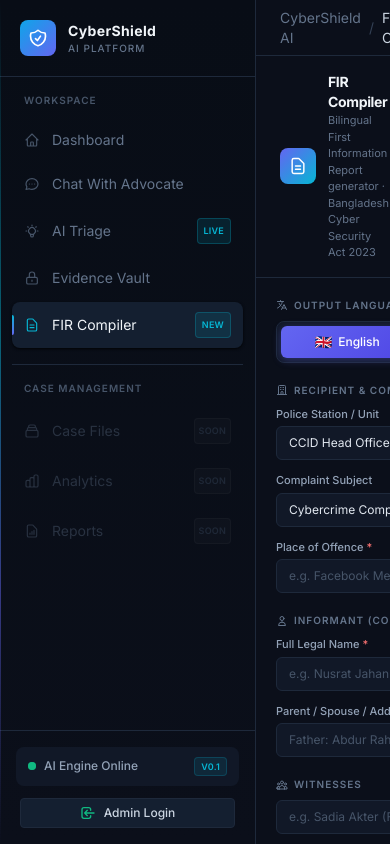
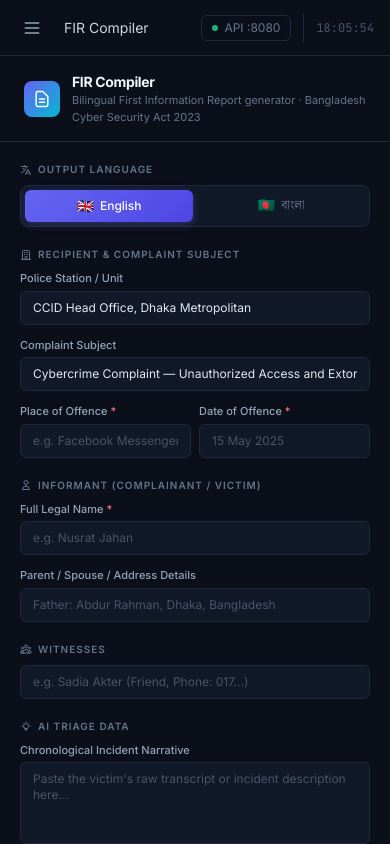
Before and after one commit to Shahrear002/cybershield-ai, a Nuxt app in the folder client/: page /fir-compiler in a window 390 px wide. Built offline with nearby package versions, Linux system fonts and the light colour scheme.

Commit message:
feat: implement initial frontend shell with landing, vault evidence upload, and FIR compiler pages

```diff
--- a/client/layouts/default.vue
+++ b/client/layouts/default.vue
@@ -1,11 +1,19 @@
 <template>
   <div class="flex h-screen overflow-hidden bg-navy-900">
+
+    <!-- Mobile Overlay -->
+    <div
+      v-if="isMobileMenuOpen"
+      @click="isMobileMenuOpen = false"
+      class="fixed inset-0 z-30 bg-black/50 backdrop-blur-sm lg:hidden"
+    ></div>
 
     <!-- ══════════════════════════════════════════════════════════════════════
          STICKY LEFT SIDEBAR
          ══════════════════════════════════════════════════════════════════════ -->
     <aside
-      class="relative flex w-64 flex-shrink-0 flex-col border-r border-border"
+      class="absolute inset-y-0 left-0 z-40 flex w-64 flex-shrink-0 flex-col border-r border-border transition-transform duration-300 lg:static lg:translate-x-0"
+      :class="isMobileMenuOpen ? 'translate-x-0' : '-translate-x-full'"
       style="background: linear-gradient(180deg, #080D16 0%, #0B0F1A 100%);"
     >
       <!-- Subtle left accent glow -->
@@ -108,10 +116,18 @@
     <main class="flex flex-1 flex-col overflow-hidden">
 
       <!-- Top bar -->
-      <header class="flex h-14 flex-shrink-0 items-center justify-between border-b border-border bg-navy-900 px-6">
+      <header class="flex h-14 flex-shrink-0 items-center justify-between border-b border-border bg-navy-900 px-4 lg:px-6">
         <div class="flex items-center gap-2 text-sm text-slate-500">
-          <span>CyberShield AI</span>
-          <span class="text-slate-700">/</span>
+          <button
+            @click="isMobileMenuOpen = true"
+            class="mr-2 rounded-md p-1.5 text-slate-400 hover:bg-surface-raised hover:text-slate-200 lg:hidden"
+          >
+            <svg class="h-5 w-5" fill="none" viewBox="0 0 24 24" stroke="currentColor">
+              <path stroke-linecap="round" stroke-linejoin="round" stroke-width="2" d="M4 6h16M4 12h16M4 18h16" />
+            </svg>
+          </button>
+          <span class="hidden sm:inline">CyberShield AI</span>
+          <span class="hidden text-slate-700 sm:inline">/</span>
           <span class="text-slate-300">{{ pageTitle }}</span>
         </div>
         <div class="flex items-center gap-3">
@@ -136,11 +152,18 @@
 </template>
 
 <script setup lang="ts">
-import { ref, computed, onMounted, onUnmounted } from 'vue'
+import { ref, computed, onMounted, onUnmounted, watch } from 'vue'
 import { useRoute } from 'vue-router'
 
 const route = useRoute()
 const { isLoggedIn, isAdmin, username, logout } = useAuth()
+
+const isMobileMenuOpen = ref(false)
+
+// Close mobile menu when route changes
+watch(() => route.path, () => {
+  isMobileMenuOpen.value = false
+})
 
 // ── Current time (updated every second) ────────────────────────────────────
 const time = ref('')
--- a/client/pages/fir-compiler.vue
+++ b/client/pages/fir-compiler.vue
@@ -50,13 +50,13 @@
     <!-- ═══════════════════════════════════════════════════════════════════════
          SPLIT PANEL
          ═══════════════════════════════════════════════════════════════════════ -->
-    <div class="flex flex-1 overflow-hidden">
+    <div class="flex flex-col lg:flex-row flex-1 overflow-y-auto lg:overflow-hidden">
 
       <!-- ─────────────────────────────────────────────────────────────────────
            LEFT: CONFIGURATION PANEL
            ───────────────────────────────────────────────────────────────────── -->
-      <aside class="flex w-80 flex-shrink-0 flex-col overflow-hidden border-r border-border bg-navy-900">
-        <div class="flex flex-1 flex-col gap-0 overflow-y-auto p-5 scrollbar-thin">
+      <aside class="flex w-full lg:w-80 flex-shrink-0 flex-col lg:overflow-hidden border-b lg:border-b-0 border-r-0 lg:border-r border-border bg-navy-900">
+        <div class="flex flex-1 flex-col gap-0 lg:overflow-y-auto p-5 scrollbar-thin">
 
           <!-- ── Language Toggle ─────────────────────────────────────────── -->
           <section class="mb-5">
@@ -318,7 +318,7 @@
       <!-- ─────────────────────────────────────────────────────────────────────
            RIGHT: DOCUMENT PREVIEW PANEL
            ───────────────────────────────────────────────────────────────────── -->
-      <section class="flex flex-1 flex-col overflow-hidden bg-slate-700/20">
+      <section class="flex flex-1 flex-col overflow-visible lg:overflow-hidden bg-slate-700/20">
 
         <!-- Preview toolbar bar -->
         <div class="flex flex-shrink-0 items-center justify-between gap-3 border-b border-border bg-navy-900 px-5 py-2.5">
@@ -344,7 +344,7 @@
         </div>
 
         <!-- Scrollable A4 canvas -->
-        <div class="flex flex-1 items-start justify-center overflow-y-auto bg-gradient-to-b from-slate-800/40 to-slate-900/60 p-8">
+        <div class="w-full overflow-x-auto overflow-y-auto shadow-inner bg-slate-900/50 p-4 lg:p-8 flex flex-1 items-start lg:justify-center">
 
           <!-- ─────────────────── A4 DOCUMENT ─────────────────── -->
           <div
--- a/client/pages/index.vue
+++ b/client/pages/index.vue
@@ -16,8 +16,8 @@
       <p class="mb-10 text-sm text-slate-600">Hackathon Prototype · Bangladesh Cyber Security Act 2023</p>
 
       <!-- Stat strip -->
-      <div class="mb-10 flex items-center justify-center gap-8">
-        <div v-for="stat in STATS" :key="stat.label" class="text-center">
+      <div class="mb-10 flex flex-wrap items-center justify-center gap-8">
+        <div v-for="stat in STATS" :key="stat.label" class="text-center w-full sm:w-auto">
           <p class="text-2xl font-bold" :style="{ color: stat.color }">{{ stat.value }}</p>
           <p class="text-xs text-slate-600">{{ stat.label }}</p>
         </div>
--- a/client/pages/vault.vue
+++ b/client/pages/vault.vue
@@ -171,11 +171,12 @@
         </div>
 
         <!-- ── THE CERTIFICATE ─────────────────────────────────────────── -->
+        <div class="w-full overflow-x-auto">
           <div
             v-if="certificate"
             id="evidence-certificate"
             ref="certificateRef"
-          class="animate-slide-up overflow-hidden rounded-2xl border print-cert"
+            class="animate-slide-up overflow-hidden rounded-2xl border print-cert min-w-[320px]"
             style="border-color: rgba(99,102,241,0.4); box-shadow: 0 0 40px rgba(99,102,241,0.12), 0 4px 24px rgba(0,0,0,0.5);"
           >
           <!-- Certificate header gradient band -->
@@ -347,6 +348,7 @@
         </div>
       </div>
     </div>
+  </div>
 </template>
 
 <script setup lang="ts">
```
Lines whose indentation alone changed are shown as unchanged.
